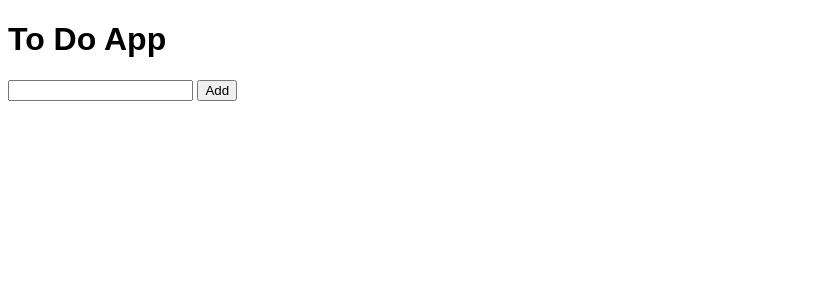
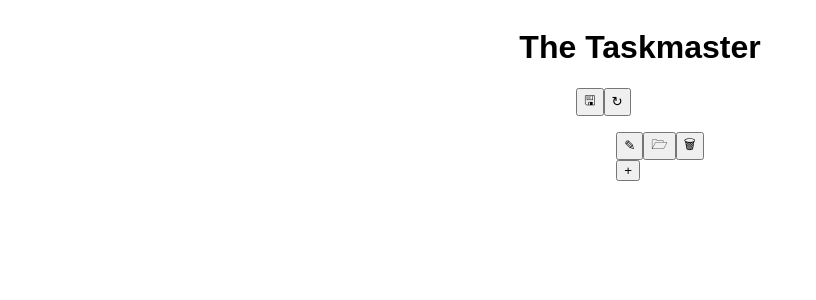
Before and after one commit to Aevo55/A2TodoApp, a SvelteKit app: page / in a window 1280 px wide. Shown: the top 300 px of the page, without its empty margins (0-816 px from the left). Built offline with nearby package versions, Linux system fonts and the light colour scheme; a web font is replaced by a local one.

Commit message:
Redo most layout all main functions done except for editing and toggling

```diff
--- /dev/null
+++ b/src/lib/ListItem.js
@@ -0,0 +1,6 @@
+export class ListItem {
+     constructor(_text){
+          this.text = _text
+          this.order = 0
+     }
+}
--- a/src/lib/index.js
+++ /dev/null
@@ -1 +0,0 @@
-// place files you want to import through the `$lib` alias in this folder.
--- a/src/routes/+page.svelte
+++ b/src/routes/+page.svelte
@@ -2,7 +2,12 @@
      import Todo from './Todo.svelte';
      import '../style.css'
 </script>
+<div class="_col _acenter">
+     <h1>The Taskmaster</h1>
 
-<h1>To Do App</h1>
+     <Todo />
+</div>
 
-<Todo />
+<style>
+
+</style>
--- a/src/routes/Todo.svelte
+++ b/src/routes/Todo.svelte
@@ -1,45 +1,148 @@
 <script>
-let todoItem = $state('');
-let todoList = $state([]);
-let prio = $state('');
+import {onMount} from 'svelte'
+
+let newItem = $state("")
+
+let listList = $state([{
+     items: [{
+          text: "",
+          done: false,
+          edit: false
+     }],
+     edit: false,
+     color: "#FFECA1"
+}])
+
+let currList = $state(null)
+
+onMount(() => {
+     load()
+})
+
+function load(){
+     let storedList = localStorage.getItem('storedList')
+     if (storedList) {
+          listList = (JSON.parse(storedList))
+          for(let l of listList){
+               edit = false
+               for(let i of l.items){
+
+               }
+          }
+     }
+}
+
+function openMode(){
+     currList = null
+}
+
+function saveAll() {
+     return localStorage.setItem('storedList', JSON.stringify(listList))
+}
+
+function trashList(){
+     let currListIndex = listList.indexOf(currList)
+     listList.splice(currListIndex, 1)
+     if(listList.length == 0){
+     }
+     currList = null
+}
+
+function newList(){
+     listList.push({
+          name: "New List",
+          items: [],
+          color: "#FFECA1"
+     })
+}
+
+function editListName(index){
+
+}
+
+function openList(index){
+     currList = listList[index]
+}
+
+function createItem(){
+     currList.items.push({
+          text: "",
+          done: false,
+          edit: false
+     })
+}
 
 function addItem(event) {
-     event.preventDefault();
-     if (todoItem == '') {
-          return;
+     event.preventDefault()
+     if (newItem == '') {
+          return
      }
-     todoList.push({
-          text: todoItem,
-          priority: 0,
-          done: false
-     });
-     todoList.sort(function(a, b){return a.priority - b.priority})
-     todoItem = '';
+     currList.items.push({
+          text: newItem,
+          done: false,
+          edit: false
+     })
+     newItem = ""
 }
 
-function changePrio(event){
-     todoList.sort(function(a, b){return a.priority - b.priority})
+function removeItem(index){
+     currList.items = currList.items.toSpliced(index, 1)
 }
 
-$inspect(todoList);
+function toggleDone(index){
+     currList.items[index].done = !currList.items[index].done
+}
+
+function toggleEdit(index){
+     currList.items[index].edit = !currList.items[index].edit
+}
+
+$inspect(listList)
 
 
 </script>
-<form onsubmit={addItem}>
-     <input type="text" bind:value={todoItem}>
-     <button type="submit">Add</button>
-</form>
 
-<ul>
-     {#each todoList as item}
-          <li>
-               <input type="checkbox" bind:checked={item.done}>
-               <input type="number" bind:value={item.priority} onchange={changePrio}>
-               {item.text}
+<div class="_col">
+     <div class="_row buttonBar">
+          <button type="button" title="Save" onclick={() => saveAll()}>🖫</button>
+          <button type="button" title="Undo" onclick={() => load()}>↻</button>
+     </div>
+     {#if currList == null}
+     <ul>
+          {#each listList as item, index}
+          <li class="_row">
+               <span class="rowText">{item.name}</span>
+               <div class="_row">
+                    <button class="" type="button" title="Rename" onclick={() => editListName(index)}>✎</button>
+                    <button class="" type="button" title="Open" onclick={() => openList(index)}>🗁</button>
+                    <button type="button" title="Remove" onclick={() => trashList(index)}>🗑</button>
+               </div>
+          </li>
+          {/each}
+          <li><button type="button" title="New List" onclick={() => newList()}>+</button></li>
+     </ul>
+     {:else}
+     <ul>
+          <div class="_row">
+               <h2>{currList.name}</h2>
+               <button type="button" title="Open" onclick={() => openMode()}>⮐</button>
+          </div>
 
+          {#each currList.items as item, index}
+          <li class="_row _jevenly">
+               <span class="rowText">{item.text}</span>
+               <div class="_row">
+                    <button class="" type="button" title="Edit" onclick={() => toggleEdit(index)}>✎</button>
+                    <button type="button" title="Done" onclick={() => toggleDone(index)}>☑</button>
+                    <button type="button" title="Remove" onclick={() => removeItem(index)}>🗑</button>
+               </div>
           </li>
-     {/each}
-</ul>
+          {/each}
+          <li><button type="button" title="New Item" onclick={() => createItem()}>+</button></li>
+     </ul>
+     {/if}
+</div>
+
 
 
 <style>
--- a/src/style.css
+++ b/src/style.css
@@ -9,3 +9,45 @@ body {
      font-weight: 400;
      font-style: normal;
 }
+
+._row{
+     display: flex;
+     flex-direction: row;
+}
+
+._col{
+     display: flex;
+     flex-direction: column;
+}
+
+._jstart{
+     justify-content: flex-start;
+}
+
+._astart{
+     align-items: flex-start;
+}
+
+._jaround{
+     justify-content: space-around;
+}
+
+._jbetween{
+     justify-content: space-between;
+}
+
+._jevenly{
+     justify-content: space-evenly;
+}
+
+._jcenter{
+     justify-content: center;
+}
+
+._acenter{
+     align-items: center;
+}
+
+ul{
+     list-style: none;
+}
```
Also changed, not shown: main.js (deleted, +0 -176 lines).
